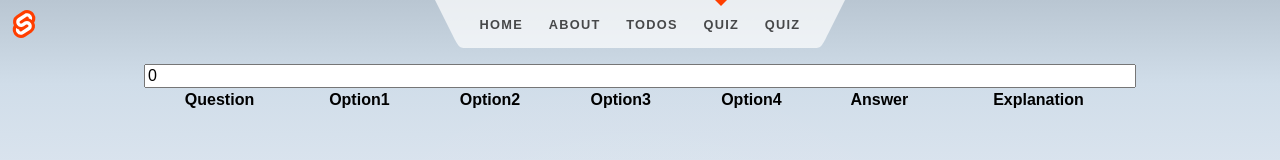
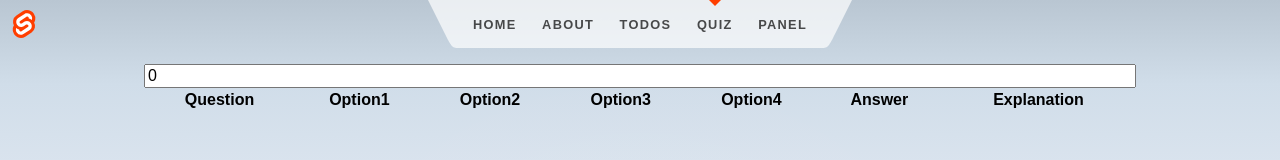
Before and after one commit to ashok-cse/my-sveltekit-app, a SvelteKit app: page /quiz in a window 1280 px wide. Shown: the top 160 px of the page. Built offline with nearby package versions, Linux system fonts and the light colour scheme.

Commit message:
Panel Updated

```diff
--- a/src/lib/header/Header.svelte
+++ b/src/lib/header/Header.svelte
@@ -28,7 +28,7 @@
 				<a href="/quiz">Quiz</a>
 			</li>
 			<li class:active={$page.url.pathname === '/panel'}>
-				<a href="/panel">Quiz</a>
+				<a href="/panel">Panel</a>
 			</li>
 		</ul>
 		<svg viewBox="0 0 2 3" aria-hidden="true">
--- a/src/routes/panel/+page.js
+++ b/src/routes/panel/+page.js
@@ -1,5 +1,5 @@
 import { dev } from '$app/environment';
 
+export const csr = dev;
+
 export const prerender = true;
-
-export const csr = dev;
--- a/src/routes/panel/page.svelte
+++ b/src/routes/panel/page.svelte
@@ -1,6 +1,6 @@
 <svelte:head>
     <title>Panel</title>
-    <meta name="description" content="Quiz">
+    <meta name="description" content="Panel">
 </svelte:head>
 
 <script>
@@ -63,3 +63,4 @@
         </tr>
         {/each}
     </tbody>
+</table>
```
